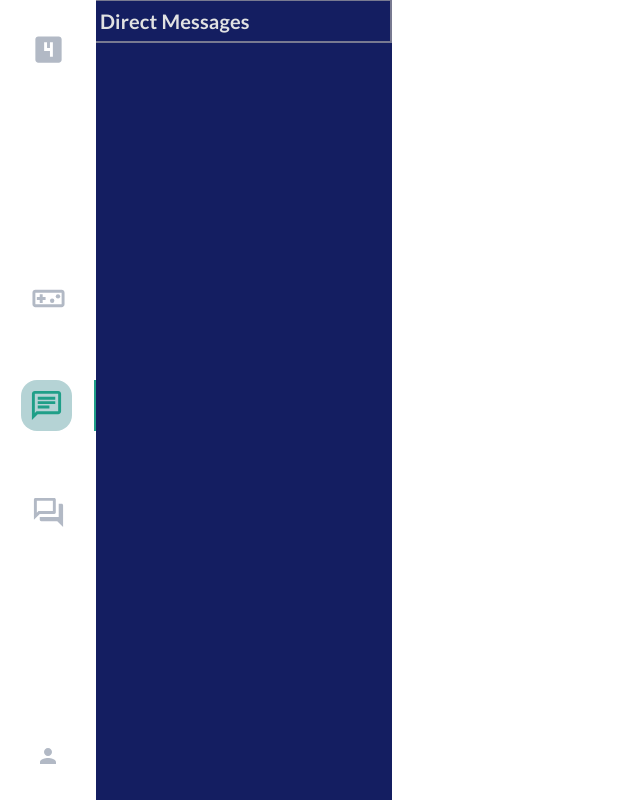
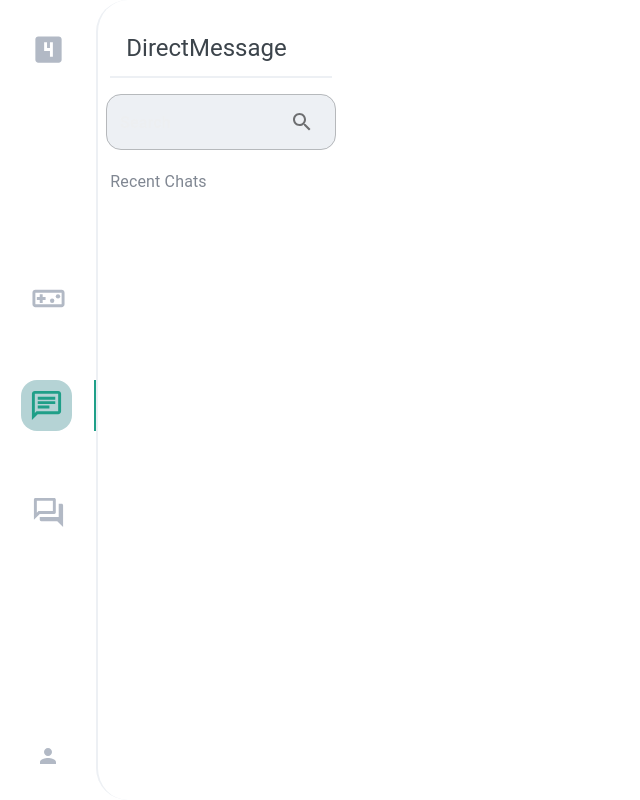
Before and after one commit to Shuta-syd/42-ft_transcendence, a React (Create React App) app in the folder frontend/: page /chat/room in a window 1280 px wide. Shown: the whole page, without its empty margins (0-640 px from the left). Built offline with nearby package versions, Linux system fonts and the light colour scheme; no server answers.

Commit message:
#61 [update] ChatGroupComponent.tsx update

```diff
--- a/frontend/src/components/channel/InvitationButton.tsx
+++ b/frontend/src/components/channel/InvitationButton.tsx
@@ -83,7 +83,7 @@ export default function InvitationButton(props: InvitationButtonProps) {
                 </Grid>
                 <Grid item>
                   {members.find((member: any) => member.userId === friend.id) ? (
-                    <Button disabled>Invited</Button>
+                    <Button disabled>Joined</Button>
                   ) : (
                     <Button onClick={() => handleInvite(friend.id)}>Invite</Button>
                   )}
--- a/frontend/src/components/chat/ChatComponent.tsx
+++ b/frontend/src/components/chat/ChatComponent.tsx
@@ -1,4 +1,4 @@
-import { Grid } from "@mui/material";
+import { Box, Grid } from "@mui/material";
 import React, { useEffect } from "react";
 import { Outlet } from "react-router-dom";
 import { io, Socket } from "socket.io-client";
@@ -23,9 +23,17 @@ export default function ChatComponent() {
   }, [socket])
 
   return (
-    <Grid container>
-      <ChatGroupComponent socket={socket} />
-      <Outlet context={socket}/>
-    </Grid>
+    <Box
+    height={'100vh'}
+    borderLeft={2}
+    borderColor={'#EDF0F4'}
+    borderRadius={8}
+    sx={{ display: 'flex', alignItems: 'center' }}
+  >
+      <Grid container height={'95vh'}>
+        <ChatGroupComponent socket={socket} />
+        <Outlet context={socket}/>
+      </Grid>
+    </Box>
   )
 }
--- a/frontend/src/components/chat/ChatFriendsComponent.tsx
+++ b/frontend/src/components/chat/ChatFriendsComponent.tsx
@@ -92,21 +92,33 @@ export default function ChatFriendsComponent(props: ChatFriendsComponentProps) {
       {friends?.map((friend, idx) => (
         <Link to={`/chat/room/${friend.id}`} onClick={() => handleClick(friend.id)} className={'FriendLink'} key={idx}>
           {friend.id === roomID ? (
-            <Grid container padding={1} className={'FriendListActive'}>
-              <Grid item mr={2}>
+            <Grid
+              container height={'7vh'}
+              sx={{ display: 'flex', alignItems: 'center' }}
+              className={'FriendListActive'}
+            >
+              <Grid item mr={2} ml={3}>
                 <Avatar ><PersonIcon /></Avatar>
               </Grid>
               <Grid item>
-                <Typography variant="subtitle1" sx={{fontWeight: 700}} >{friend.name}</Typography>
+                <Typography variant="subtitle1">
+                  {friend.name}
+                </Typography>
               </Grid>
             </Grid>
           ) : (
-            <Grid container padding={1} className={'FriendList'}>
-              <Grid item mr={2}>
+            <Grid
+            container height={'7vh'}
+            sx={{ display: 'flex', alignItems: 'center' }}
+            className={'FriendList'}
+            >
+              <Grid item mr={2} ml={3}>
                 <Avatar ><PersonIcon /></Avatar>
               </Grid>
               <Grid item>
-              <Typography variant="subtitle1" sx={{fontWeight: 700}} >{friend.name}</Typography>
+              <Typography variant="subtitle1">
+                {friend.name}
+              </Typography>
               </Grid>
             </Grid>
           )}
--- a/frontend/src/components/chat/ChatGroupComponent.tsx
+++ b/frontend/src/components/chat/ChatGroupComponent.tsx
@@ -1,6 +1,7 @@
-import { Grid, Typography } from "@mui/material";
-import { Box, Stack } from "@mui/system";
-import React, { useEffect, useRef, useState } from "react";
+import { Grid, IconButton, TextField, Typography } from "@mui/material";
+import SearchIcon from '@mui/icons-material/Search';
+import { Box } from "@mui/system";
+import React from "react";
 import { Socket } from "socket.io-client";
 import ChatFriendsComponent from "./ChatFriendsComponent";
 
@@ -13,38 +14,71 @@ type ChatGroupComponentProps = {
  * @returns chatの会話中のフレンド、グループを表示するコンポーネント
  */
 export default function ChatGroupComponent(props: ChatGroupComponentProps) {
-  const subtitleElm = useRef<HTMLInputElement>();
-  const [subtitleHeight, setSubtitleHeight] = useState<string>('0');
-
-
-  useEffect(() => {
-    if (subtitleElm.current) {
-      setSubtitleHeight(`${subtitleElm.current.clientHeight.toString()}px`);
-    }
-  }, [subtitleElm, subtitleHeight]);
+  const { socket } = props;
 
   return (
-    <Grid item xs={3} height={'100vh'}>
-      <Box>
-        <Stack>
-          <Box sx={{ backgroundColor: '#141E61'}} ref={subtitleElm}>
+    <>
+      <Grid item
+        xs={2.5}
+      >
+        <Grid container justifyContent={'center'}>
+          <Box
+            width={'90%'}
+            height={'7vh'}
+            borderBottom={2}
+            borderColor={'#EDF0F4'}
+            textAlign={'left'}
+            sx={{ display: 'flex', alignItems: 'center' }}
+            >
             <Typography
-              variant="h6"
-              borderTop={1} borderBottom={2.5} borderRight={2.5} borderColor={'#787A91'}
-              padding={0.5}
-              sx={{ fontFamily: 'Lato', color: '#e1e2e2', fontWeight: 700 }}
+              variant="h5"
+              ml={2}
+              sx={{ color: '#3C444B' }}
             >
-              Direct Messages
+              DirectMessage
             </Typography>
           </Box>
-          <Stack
-            height={`calc(100vh - ${subtitleHeight})`}
-            sx={{ backgroundColor: '#141E61', overflow: 'auto' }} borderColor={'#787A91'}
+          <Box
+          width={'18vw'}
+          marginTop={'2vh'}
+            >
+            <TextField
+              fullWidth
+              placeholder={'Search'}
+              InputProps={{
+                style: {
+                  color: '#3C444B',
+                  backgroundColor: '#EDF0F4',
+                  borderRadius: 15,
+                },
+                endAdornment: (
+                  <IconButton>
+                    <SearchIcon />
+                  </IconButton>
+                )
+              }}
+              />
+          </Box>
+          <Grid
+            container
+            width={'90%'}
+            height={'8vh'}
+            alignItems={'center'}
           >
-            <ChatFriendsComponent socket={props.socket} />
-          </Stack>
-        </Stack>
-      </Box>
-    </Grid>
+            <Grid item>
+              <Typography color={'#808792'}>
+                Recent Chats
+              </Typography>
+            </Grid>
+            <Grid item>
+              {/* Button */}
+            </Grid>
+          </Grid>
+          <Box width={'90%'}>
+            <ChatFriendsComponent socket={socket} />
+          </Box>
+        </Grid>
+      </Grid>
+    </>
   )
 }
--- a/frontend/src/styles/Chat.css
+++ b/frontend/src/styles/Chat.css
@@ -1,9 +1,4 @@
 @import url('https://fonts.googleapis.com/css2?family=Lato:wght@400;700&display=swap');
-
-.FriendLink {
-  text-decoration: none;
-  color: #EEEEEE;
-}
 
 input[type=text]::placeholder {
   font-weight: 700;
@@ -11,12 +6,19 @@ input[type=text]::placeholder {
   font-family: 'Lato',
 }
 
-.FriendList:hover {
-  background-color: #6A709A;
+.FriendLink {
+  text-decoration: none;
+  color: #3C444B;
 }
 
-.FriendListActive {
-  background-color: #40487E;
+.FriendList:hover{
+  background-color: #f7f8fa;
+  border-radius: 5%;
+}
+
+.FriendListActive{
+  background-color: #f7f8fa;
+  border-radius: 5%;
 }
 
 .ChannelLink {
```
